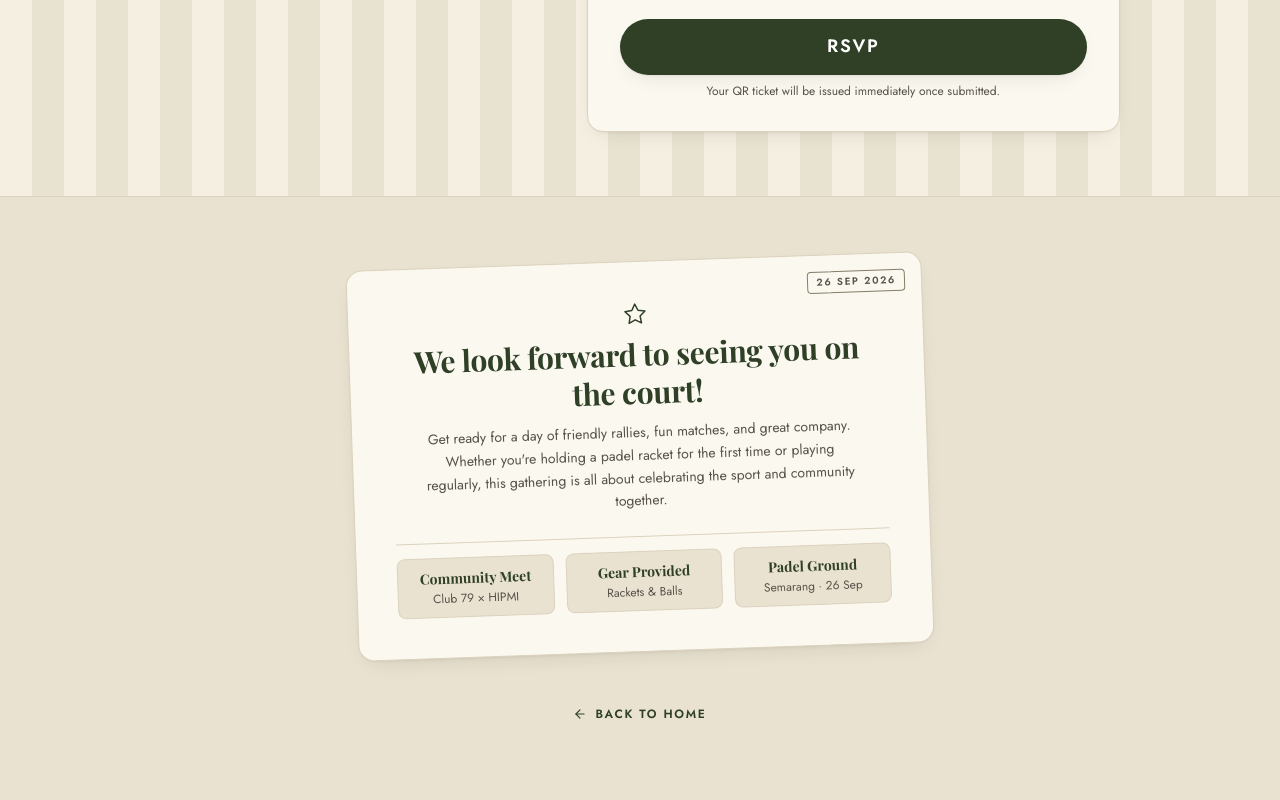
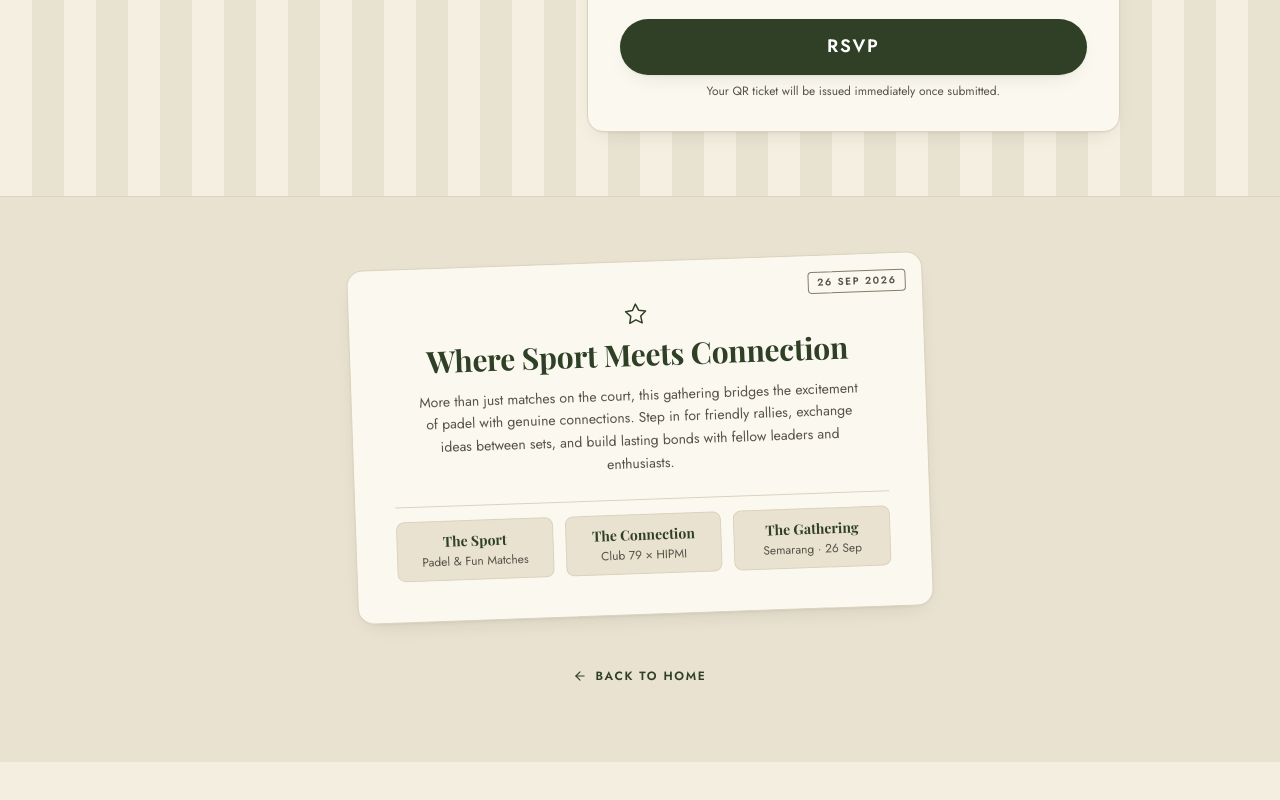
Before and after one commit to IT-Grandia/invitation-app, a Next.js app: page /regist in a window 1280 px wide. Shown: the part 1055-1855 px from the top of the page. After the commit the page ends 1817 px from the top, so only its background shows below. Built offline with nearby package versions, Linux system fonts and the light colour scheme; no server answers; the database is empty.

Commit message:
fix flyer & regist card

```diff
--- a/app/(public)/regist/page.tsx
+++ b/app/(public)/regist/page.tsx
@@ -178,19 +178,27 @@ export default async function RegistPage() {
 
               {/* Keepsake headline */}
               <h3 className="font-display text-2xl sm:text-3xl text-primary leading-tight mb-2.5 font-bold">
-                We look forward to seeing you on the court!
+                Where Sport Meets Connection
               </h3>
 
               {/* Body Content */}
               <p className="font-sans text-xs sm:text-sm text-ink-muted max-w-md mx-auto leading-relaxed mb-5 sm:mb-6">
-                Get ready for a day of friendly rallies, fun matches, and great company. Whether you&apos;re holding a padel racket for the first time or playing regularly, this gathering is all about celebrating the sport and community together.
+                More than just matches on the court, this gathering bridges the excitement of padel with genuine connections. Step in for friendly rallies, exchange ideas between sets, and build lasting bonds with fellow leaders and enthusiasts.
               </p>
 
               {/* Highlights 3-column badge row */}
               <div className="grid grid-cols-3 gap-2 sm:gap-3 pt-3.5 border-t border-line text-xs font-sans text-ink">
                 <div className="rounded-md bg-surface-2 border border-line p-2 sm:p-2.5 text-center">
                   <span className="block font-display text-xs sm:text-sm font-bold text-primary truncate">
-                    Community Meet
+                    The Sport
+                  </span>
+                  <span className="block font-sans text-[10px] sm:text-xs text-ink-muted mt-0.5 truncate">
+                    Padel &amp; Fun Matches
+                  </span>
+                </div>
+                <div className="rounded-md bg-surface-2 border border-line p-2 sm:p-2.5 text-center">
+                  <span className="block font-display text-xs sm:text-sm font-bold text-primary truncate">
+                    The Connection
                   </span>
                   <span className="block font-sans text-[10px] sm:text-xs text-ink-muted mt-0.5 truncate">
                     Club 79 × HIPMI
@@ -198,15 +206,7 @@ export default async function RegistPage() {
                 </div>
                 <div className="rounded-md bg-surface-2 border border-line p-2 sm:p-2.5 text-center">
                   <span className="block font-display text-xs sm:text-sm font-bold text-primary truncate">
-                    Gear Provided
-                  </span>
-                  <span className="block font-sans text-[10px] sm:text-xs text-ink-muted mt-0.5 truncate">
-                    Rackets &amp; Balls
-                  </span>
-                </div>
-                <div className="rounded-md bg-surface-2 border border-line p-2 sm:p-2.5 text-center">
-                  <span className="block font-display text-xs sm:text-sm font-bold text-primary truncate">
-                    Padel Ground
+                    The Gathering
                   </span>
                   <span className="block font-sans text-[10px] sm:text-xs text-ink-muted mt-0.5 truncate">
                     Semarang · 26 Sep
--- a/lib/brand.ts
+++ b/lib/brand.ts
@@ -58,7 +58,7 @@ export const BRAND = {
    * file for every screen.
    */
   flyer: {
-    src: "/brand/flyer.webp",
+    src: "/brand/flyer_fix.png",
     width: 1086,
     height: 1448,
     alt: "FA Live Padel Society. The Grandia Group presents, powered by BINUS School Semarang and Immoderma Skin Clinic. With the logos of The Grandia Group, BINUS School Semarang, Immoderma, and Bank Jateng. Community partners: Womenpreneur BPD HIPMI Jawa Tengah and Club 79.",
```
Also changed, not shown: public/brand/flyer.webp (deleted), 1 other file (tests, documents, lock files or other folders).
